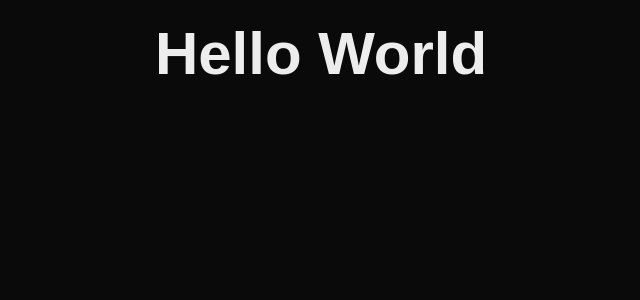
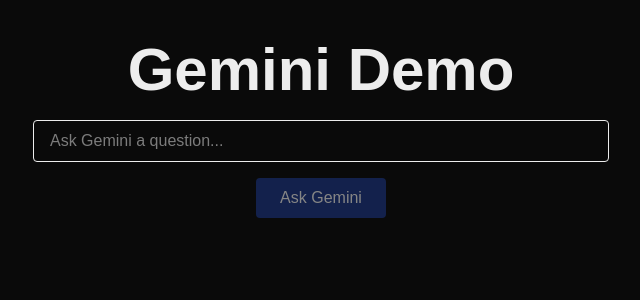
Before and after one commit to despaintroy/recipe-ai, a Next.js app: page / in a window 1280 px wide. Shown: the top 300 px of the page, without its empty margins (319-959 px from the left). Built offline with nearby package versions, Linux system fonts and the light colour scheme.

Commit message:
gemini demo

```diff
--- a/package.json
+++ b/package.json
@@ -10,6 +10,8 @@
     "format": "prettier --write ."
   },
   "dependencies": {
+    "@google/generative-ai": "^0.24.1",
+    "clsx": "^2.1.1",
     "next": "15.3.4",
     "react": "^19.0.0",
     "react-dom": "^19.0.0"
--- /dev/null
+++ b/src/app/gemini-server.ts
@@ -0,0 +1,16 @@
+'use server';
+
+import { GoogleGenerativeAI } from '@google/generative-ai';
+
+export async function callGemini(prompt: string): Promise<string> {
+  const apiKey = process.env.GEMINI_API_KEY;
+  if (!apiKey) throw new Error('Missing Gemini API key');
+  const genAI = new GoogleGenerativeAI(apiKey);
+  const model = genAI.getGenerativeModel({
+    model: 'gemini-2.5-flash',
+    systemInstruction:
+      'You are a helpful assistant. Respond in plain text. No markdown.',
+  });
+  const result = await model.generateContent(prompt);
+  return result.response.text();
+}
--- a/src/app/page.tsx
+++ b/src/app/page.tsx
@@ -1,3 +1,65 @@
+'use client';
+
+import { FormEvent, useState } from 'react';
+import { callGemini } from '@/app/gemini-server';
+import clsx from 'clsx';
+
 export default function Home() {
-  return <h1 className='text-6xl text-center my-6 font-bold'>Hello World</h1>;
+  const [loading, setLoading] = useState(false);
+  const [question, setQuestion] = useState('');
+  const [response, setResponse] = useState<string | null>(null);
+
+  async function onSubmit(e: FormEvent) {
+    e.preventDefault();
+    setLoading(true);
+    setResponse(null);
+    try {
+      const data = await callGemini(question);
+      setResponse(data);
+    } catch (e) {
+      setResponse(
+        'Error: ' + (e instanceof Error ? e.message : 'Unknown error'),
+      );
+    } finally {
+      setLoading(false);
+    }
+  }
+
+  const readyToSubmit = !loading && question.trim().length > 0;
+
+  return (
+    <div className="my-10">
+      <h1 className="text-6xl text-center font-bold mb-5">Gemini Demo</h1>
+      <form
+        onSubmit={onSubmit}
+        className="flex flex-col items-center gap-4 max-w-xl mx-auto"
+      >
+        <input
+          type="text"
+          className="w-full px-4 py-2 border rounded"
+          placeholder="Ask Gemini a question..."
+          value={question}
+          onChange={(e) => setQuestion(e.target.value)}
+          disabled={loading}
+          required
+        />
+        <button
+          type="submit"
+          className={clsx(
+            'px-6 py-2 bg-blue-900 text-white rounded disabled:opacity-50',
+            readyToSubmit && 'hover:bg-blue-800 cursor-pointer',
+          )}
+          disabled={!readyToSubmit}
+        >
+          {loading ? 'Loading...' : 'Ask Gemini'}
+        </button>
+      </form>
+      {response && (
+        <div className="mt-8 max-w-xl mx-auto p-4 bg-stone-900 rounded">
+          <h2 className="font-semibold mb-2">Gemini says:</h2>
+          <div className="whitespace-pre-line">{response}</div>
+        </div>
+      )}
+    </div>
+  );
 }
```
Also changed, not shown: 2 other files (tests, documents, lock files or other folders).
